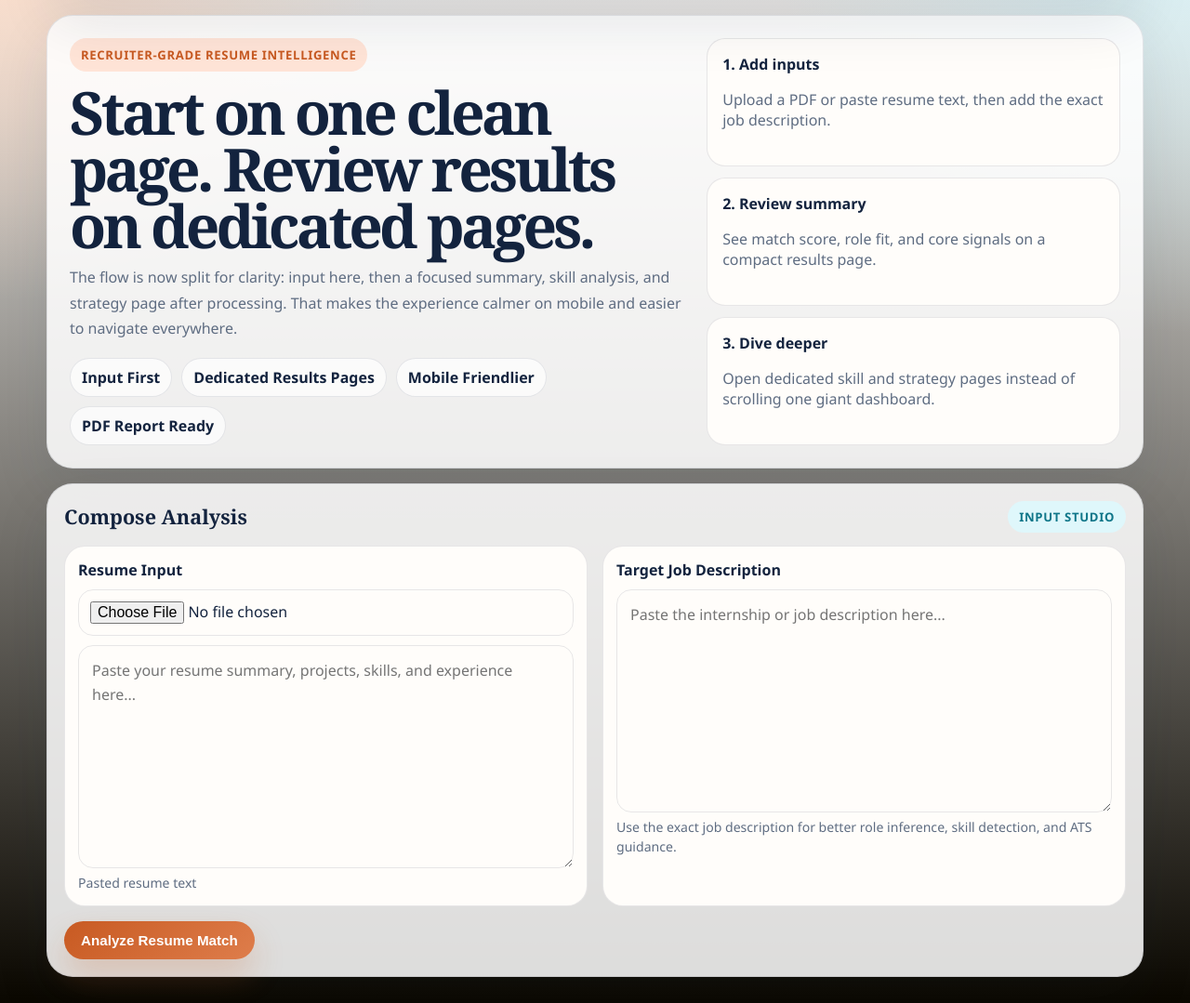
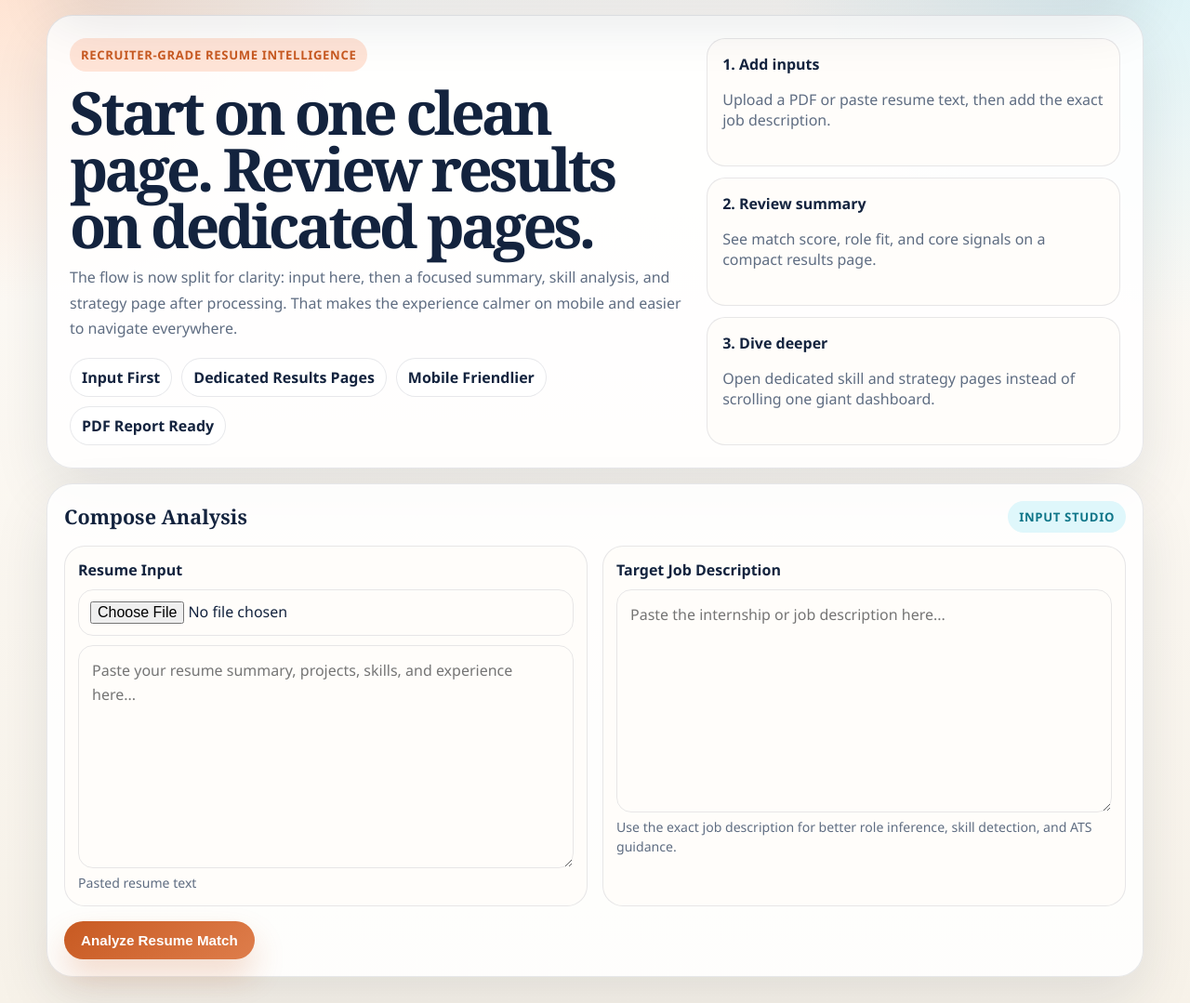
Before and after one commit to ratan1518/Resume_analyzer_pro, a Flask app: page / in a window 1280 px wide. Shown: the part 92-1171 px from the top of the page at 93% size. Run offline with Flask 3, Linux system fonts and the light colour scheme.

Commit message:
Update index.html

```diff
--- a/resume_matcher/templates/index.html
+++ b/resume_matcher/templates/index.html
@@ -3,10 +3,10 @@
 <head>
     <meta charset="utf-8">
     <meta name="viewport" content="width=device-width, initial-scale=1">
-    <title>Resume hello amey</title>
+    <title>Resume Matcher Pro</title>
     <style>
         :root {
-            --bg: #0a0700;
+            --bg: #f7f2e9;
             --ink: #13233e;
             --muted: #5f6d82;
             --panel: rgba(255, 255, 255, 0.86);
```
